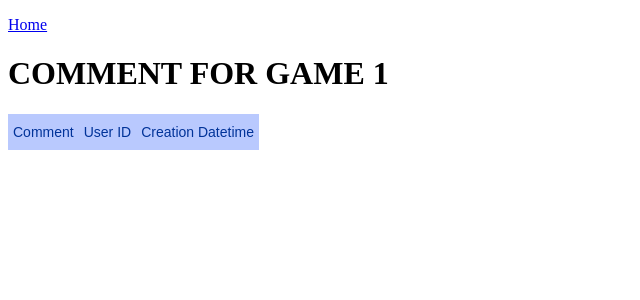
After one commit to IvanDerdicDer/web2_lab1, a Flask app: page /comments/1 in a window 1280 px wide. The commit adds this page. Shown: the top 300 px of the page, without its empty margins (0-640 px from the left). Run offline with Flask 2, Linux system fonts and the light colour scheme; lists and menus that the app fills with data are empty.

Commit message:
FEATURES

```diff
--- a/app.py
+++ b/app.py
@@ -1,15 +1,20 @@
 import json
+from enum import Enum, auto
+from functools import wraps
 from os import environ as env
 from urllib.parse import quote_plus, urlencode
+from itertools import count
+from typing import Generator
+
 from authlib.integrations.flask_client import OAuth
 from dotenv import find_dotenv, load_dotenv
-from flask import Flask, redirect, render_template, session, url_for, jsonify
+from flask import Flask, redirect, render_template, session, url_for, jsonify, request
+
 from project_data import *
-from functools import wraps
 
-users, teams, games = get_all_data()
+users_dict, teams_dict, games_dict, comments_dict = get_all_data()
 
-groups = calculate_points(games, teams)
+groups_dict = calculate_points(games_dict, teams_dict)
 
 ENV_FILE = find_dotenv()
 if ENV_FILE:
@@ -33,8 +38,29 @@ oauth.register(
 )
 
 
-def authenticate(is_admin: Optional[bool] = None) -> bool:
-    if is_admin is None:
+def game_id_generator(x: int) -> Generator:
+    for i in count(x):
+        yield str(i)
+
+
+def comment_id_generator(x: int = 1) -> Generator:
+    for i in count(x):
+        yield str(i)
+
+
+game_id_counter = game_id_generator(int(max(games_dict.keys())) + 1)
+comment_id_counter = comment_id_generator()
+
+
+class AuthSelector(Enum):
+    NO_AUTH = auto()
+    USER = auto()
+    ADMIN = auto()
+    USER_AND_ADMIN = auto()
+
+
+def authenticate(auth_selector: AuthSelector = AuthSelector.NO_AUTH) -> bool:
+    if auth_selector == AuthSelector.NO_AUTH:
         return True
 
     if 'user' not in session:
@@ -42,20 +68,26 @@ def authenticate(is_admin: Optional[bool] = None) -> bool:
 
     user_id = session['user']['userinfo']['sub']
 
-    if user_id in users and is_admin == False and users[user_id] == False:
-        return True
+    if auth_selector == AuthSelector.USER:
+        if user_id in users_dict and not users_dict[user_id]:
+            return True
 
-    if user_id in users and is_admin == True and users[user_id] == True:
-        return True
+    if auth_selector == AuthSelector.ADMIN:
+        if user_id in users_dict and users_dict[user_id]:
+            return True
+
+    if auth_selector == AuthSelector.USER_AND_ADMIN:
+        if user_id in users_dict:
+            return True
 
     return False
 
 
-def endpoint_auth(is_admin: Optional[bool] = None):
+def endpoint_auth(auth_selector: AuthSelector = AuthSelector.NO_AUTH):
     def decorate(func):
         @wraps(func)
         def wrapper(*args, **kwargs):
-            is_auth = authenticate(is_admin)
+            is_auth = authenticate(auth_selector)
             if not is_auth:
                 return jsonify({'message': 'Unauthorised'}), 401
 
@@ -68,7 +100,120 @@ def endpoint_auth(is_admin: Optional[bool] = None):
 
 @app.route("/")
 def home():
-    return render_template("home.html", session=session.get('user'), pretty=json.dumps(session.get('user'), indent=4))
+    return render_template("home.html", session=session.get('user'))
+
+
+@app.route('/groups')
+@endpoint_auth(AuthSelector.NO_AUTH)
+def groups():
+    return render_template('groups.html', groups=groups_dict)
+
+
+@app.route('/games')
+@endpoint_auth(AuthSelector.NO_AUTH)
+def games():
+    return render_template('games.html', games=games_dict, is_admin=authenticate(AuthSelector.ADMIN))
+
+
+@app.route('/edit_game/<game_id>')
+@endpoint_auth(AuthSelector.ADMIN)
+def edit_game(game_id):
+    if game_id not in games_dict:
+        return 'Game not found'
+
+    return render_template('edit_game.html', game=games_dict[game_id], game_id=game_id)
+
+
+@app.route('/create_game', methods=['GET'])
+@endpoint_auth(AuthSelector.ADMIN)
+def create_game():
+    return render_template('create_game.html')
+
+
+@app.route('/create_game_api', methods=['POST'])
+@endpoint_auth(AuthSelector.ADMIN)
+def create_game_api():
+    global groups_dict
+
+    game: Dict[str, Any] = request.form.to_dict()
+    game['team_a_score'] = int(game['team_a_score'])
+    game['team_b_score'] = int(game['team_b_score'])
+
+    if game['team_a'] not in teams_dict:
+        return f"Team {game['team_a']} does not exist."
+
+    if game['team_b'] not in teams_dict:
+        return f"Team {game['team_b']} does not exist."
+
+    game_id = next(game_id_counter)
+
+    if game_id in games_dict:
+        return 'Game exists.'
+
+    games_dict[game_id] = game
+
+    print(json.dumps(games_dict, ensure_ascii=False, indent=4))
+
+    groups_dict = calculate_points(games_dict, teams_dict)
+
+    return render_template('games.html', games=games_dict, is_admin=authenticate(AuthSelector.ADMIN))
+
+
+@app.route('/update_game/<game_id>', methods=['POST'])
+@endpoint_auth(AuthSelector.ADMIN)
+def update_game(game_id):
+    global groups_dict
+
+    game: Dict[str, Any] = request.form.to_dict()
+    game['team_a_score'] = int(game['team_a_score'])
+    game['team_b_score'] = int(game['team_b_score'])
+
+    if game_id not in games_dict:
+        return 'Unable to find game.'
+
+    games_dict[game_id] = game
+
+    groups_dict = calculate_points(games_dict, teams_dict)
+
+    return render_template('games.html', games=games_dict, is_admin=authenticate(AuthSelector.ADMIN))
+
+
+@app.route('/delete_game/<game_id>')
+@endpoint_auth(AuthSelector.ADMIN)
+def delete_game(game_id):
+    global groups_dict
+
+    if game_id not in games_dict:
+        return 'Game not found'
+
+    games_dict.pop(game_id)
+
+    if game_id in comments_dict:
+        comments_dict.pop(game_id)
+
+    groups_dict = calculate_points(games_dict, teams_dict)
+
+    return render_template('games.html', games=games_dict, is_admin=authenticate(AuthSelector.ADMIN))
+
+
+@app.route('/comments/<game_id>')
+@endpoint_auth(AuthSelector.NO_AUTH)
+def comments(game_id):
+    if game_id not in comments_dict:
+        return 'Comments not found'
+
+    user_id = None
+    if 'user' in session:
+        user_id = session['user']['userinfo']['sub']
+
+    return render_template(
+        'comments.html',
+        comments=comments_dict[game_id],
+        game_id=game_id,
+        is_user=authenticate(AuthSelector.USER),
+        is_admin=authenticate(AuthSelector.ADMIN),
+        user_id=user_id
+    )
 
 
 @app.route("/login")
--- /dev/null
+++ b/templates/comments.html
@@ -0,0 +1,113 @@
+<!DOCTYPE html>
+<html lang="en">
+<head>
+    <meta charset="UTF-8">
+    <title>Title</title>
+</head>
+<style type="text/css">
+    .tg {
+        border-collapse: collapse;
+        border-color: #aabcfe;
+        border-spacing: 0;
+    }
+
+    .tg td {
+        background-color: #e8edff;
+        border-bottom-width: 1px;
+        border-color: #aabcfe;
+        border-style: solid;
+        border-top-width: 1px;
+        border-width: 0px;
+        color: #669;
+        font-family: Arial, sans-serif;
+        font-size: 14px;
+        overflow: hidden;
+        padding: 10px 5px;
+        word-break: normal;
+    }
+
+    .tg th {
+        background-color: #b9c9fe;
+        border-bottom-width: 1px;
+        border-color: #aabcfe;
+        border-style: solid;
+        border-top-width: 1px;
+        border-width: 0px;
+        color: #039;
+        font-family: Arial, sans-serif;
+        font-size: 14px;
+        font-weight: normal;
+        overflow: hidden;
+        padding: 10px 5px;
+        word-break: normal;
+    }
+
+    .tg .tg-c3ow {
+        border-color: inherit;
+        text-align: center;
+        vertical-align: top
+    }
+
+    .tg .tg-0pky {
+        border-color: inherit;
+        text-align: left;
+        vertical-align: top
+    }
+
+    .tg .tg-0lax {
+        text-align: left;
+        vertical-align: top
+    }
+
+    @media screen and (max-width: 767px) {
+        .tg {
+            width: auto !important;
+        }
+
+        .tg col {
+            width: auto !important;
+        }
+
+        .tg-wrap {
+            overflow-x: auto;
+            -webkit-overflow-scrolling: touch;
+        }
+    }
+</style>
+<body>
+<p><a href="/">Home</a></p>
+<h1>COMMENT FOR GAME {{ game_id }}</h1>
+
+<div class="tg-wrap">
+    <table class="tg">
+        <thead>
+        <tr>
+            <th class="tg-0pky">Comment</th>
+            <th class="tg-c3ow">User ID</th>
+            <th class="tg-0lax">Creation Datetime</th>
+            {% if commnet and ((is_user and user_id == commnet['user_id']) or is_admin) %}
+                <th class="tg-0lax">Edit Comment</th>
+                <th class="tg-0lax">Delete Comment</th>
+            {% endif %}
+        </tr>
+        </thead>
+        <tbody>
+        {% for comment_id, commnet in comments.items() %}
+            <tr>
+                <td class="tg-0pky">{{ commnet['comment'] }}</td>
+                <td class="tg-c3ow">{{ commnet['user_id'] }}</td>
+                <td class="tg-0lax">{{ commnet['create_datetime'] }}</td>
+                {% if commnet and ((is_user and user_id == commnet['user_id']) or is_admin) %}
+                    <td class="tg-0lax"><a href="/edit_comment?comment_id={{ comment_id }}$game_id={{ game_id }}">Edit
+                        comment</a></td>
+
+                    <td class="tg-0lax"><a href="/delete_comment?comment_id={{ comment_id }}$game_id={{ game_id }}"></a>
+                    </td>
+                {% endif %}
+            </tr>
+        {% endfor %}
+        </tbody>
+    </table>
+</div>
+</body>
+</html>
--- a/templates/home.html
+++ b/templates/home.html
@@ -7,12 +7,11 @@
 {% if session %}
     <h1>Welcome {{ session.userinfo.name }}!</h1>
     <p><a href="/logout">Logout</a></p>
-    <div>
-        <pre>{{ pretty }}</pre>
-    </div>
 {% else %}
     <h1>Welcome Guest</h1>
     <p><a href="/login">Login</a></p>
 {% endif %}
+<p><a href="/games">Games</a></p>
+<p><a href="/groups">Groups</a></p>
 </body>
 </html>
```
Also changed, not shown: project_data.py (+38 -47 lines), templates/create_game.html (added, +21 -0 lines), templates/edit_game.html (added, +22 -0 lines), templates/games.html (added, +101 -0 lines), templates/groups.html (added, +96 -0 lines).
